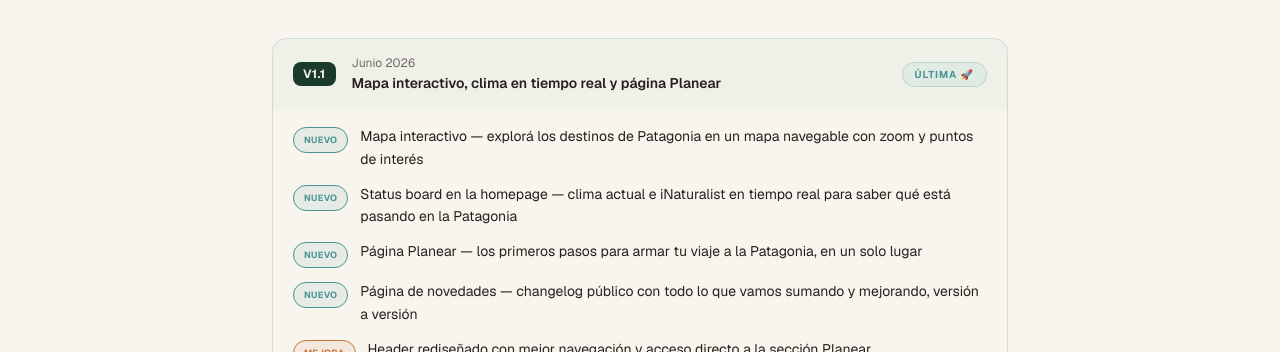
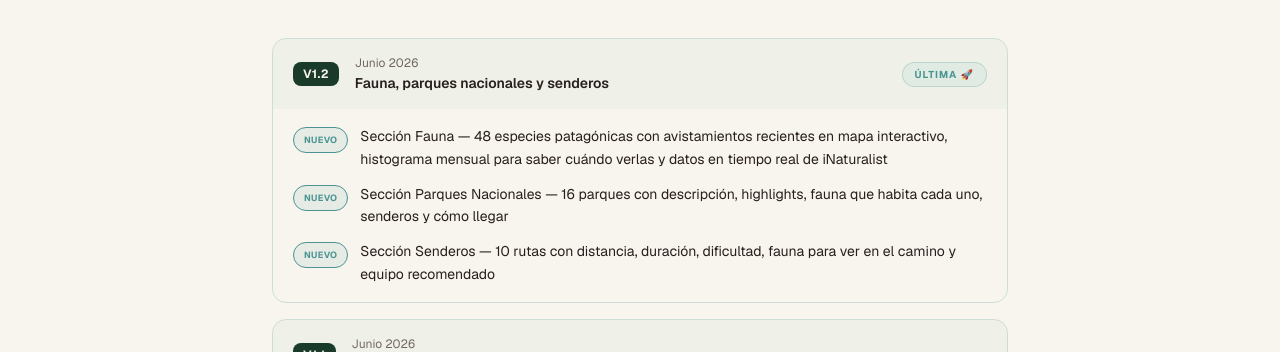
Before and after one commit to danasteren/outdoorpatagonia, a Next.js app: page /novedades in a window 1280 px wide. Shown: the part 325-677 px from the top of the page. Built offline with nearby package versions, Linux system fonts and the light colour scheme; no server answers; the database is empty.

Commit message:
feat: novedades v1.2 — fauna, parques y senderos
Co-Authored-By: Claude Sonnet 4.6 <noreply@anthropic.com>

```diff
--- a/src/data/novedades.ts
+++ b/src/data/novedades.ts
@@ -15,10 +15,29 @@ export interface VersionNovedades {
 
 export const novedades: VersionNovedades[] = [
   {
+    numero: "1.2",
+    fecha: "Junio 2026",
+    titulo: "Fauna, parques nacionales y senderos",
+    esUltima: true,
+    cambios: [
+      {
+        tipo: "nuevo",
+        texto: "Sección Fauna — 48 especies patagónicas con avistamientos recientes en mapa interactivo, histograma mensual para saber cuándo verlas y datos en tiempo real de iNaturalist",
+      },
+      {
+        tipo: "nuevo",
+        texto: "Sección Parques Nacionales — 16 parques con descripción, highlights, fauna que habita cada uno, senderos y cómo llegar",
+      },
+      {
+        tipo: "nuevo",
+        texto: "Sección Senderos — 10 rutas con distancia, duración, dificultad, fauna para ver en el camino y equipo recomendado",
+      },
+    ],
+  },
+  {
     numero: "1.1",
     fecha: "Junio 2026",
     titulo: "Mapa interactivo, clima en tiempo real y página Planear",
-    esUltima: true,
     cambios: [
       {
         tipo: "nuevo",
```
